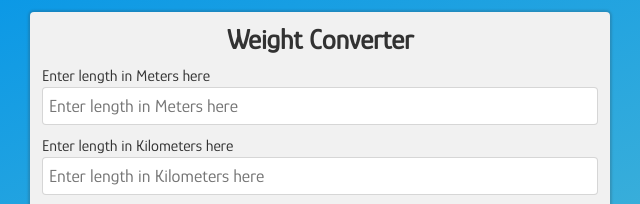
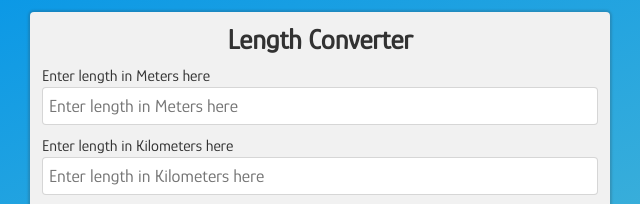
Before and after one commit to ahmed0saber/length-converter-in-typescript, a website: page index.html in a window 1280 px wide. Shown: the top 204 px of the page, 320-960 px from the left. Drawn offline with Linux system fonts and the light colour scheme.

Commit message:
Update project title to length converter

```diff
--- a/index.html
+++ b/index.html
@@ -4,7 +4,7 @@
     <meta charset='UTF-8'>
     <meta http-equiv='X-UA-Compatible' content='IE=edge'>
     <meta name='viewport' content='width=device-width, initial-scale=1.0'>
-    <title>Weight Converter</title>
+    <title>Length Converter</title>
     <link rel="preconnect" href="https://fonts.googleapis.com">
     <link rel="preconnect" href="https://fonts.gstatic.com" crossorigin>
     <link href="https://fonts.googleapis.com/css2?family=Glory&display=swap" rel="stylesheet">
@@ -12,7 +12,7 @@
 </head>
 <body>
     <div class="app-container">
-        <h1 class="app-title">Weight Converter</h1>
+        <h1 class="app-title">Length Converter</h1>
         <div class="input-wrapper">
             <label for="meters">Enter length in Meters here</label>
             <input id="meters" data-formula="x*1" type="number" value="" placeholder="Enter length in Meters here">
```
